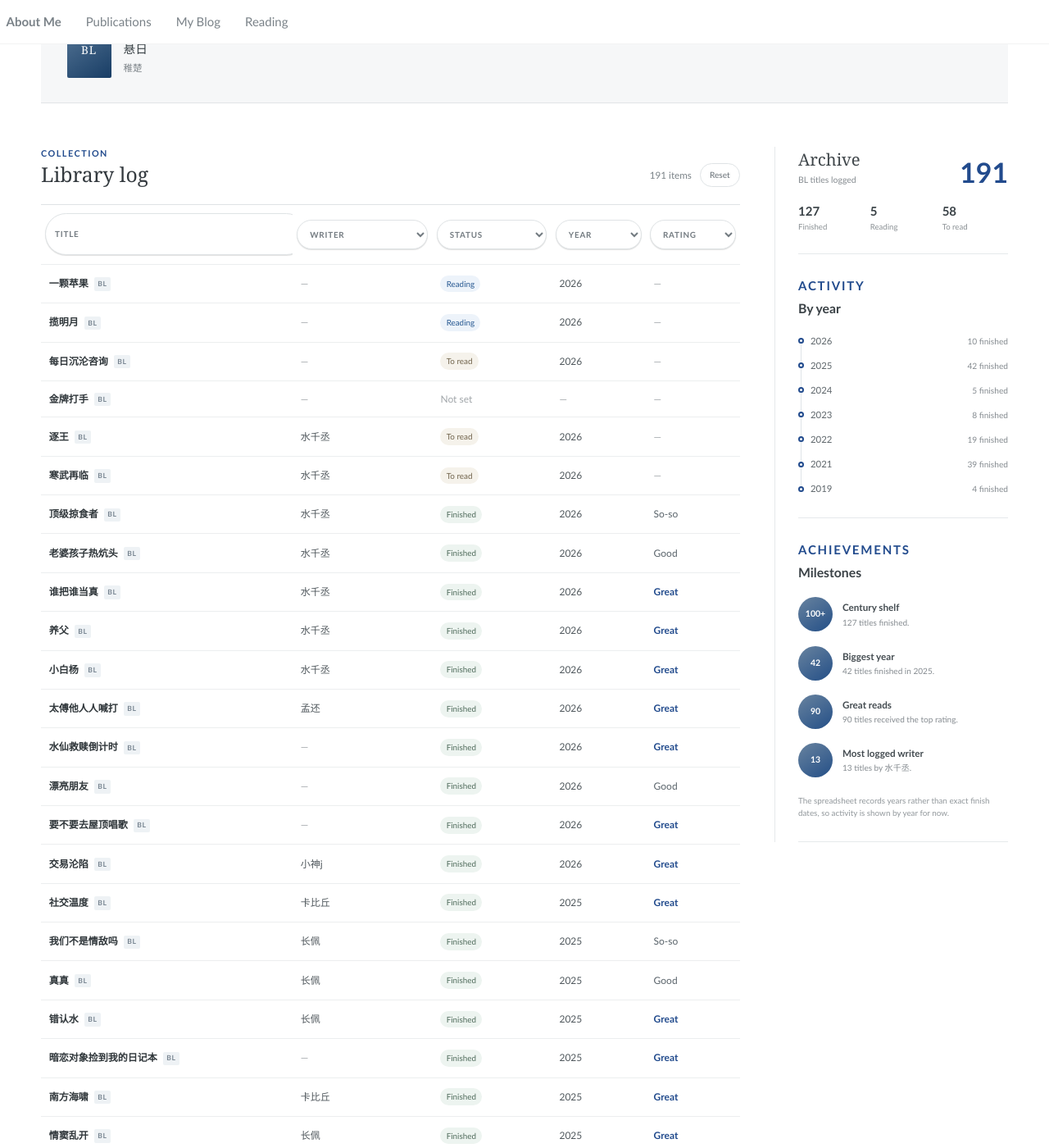
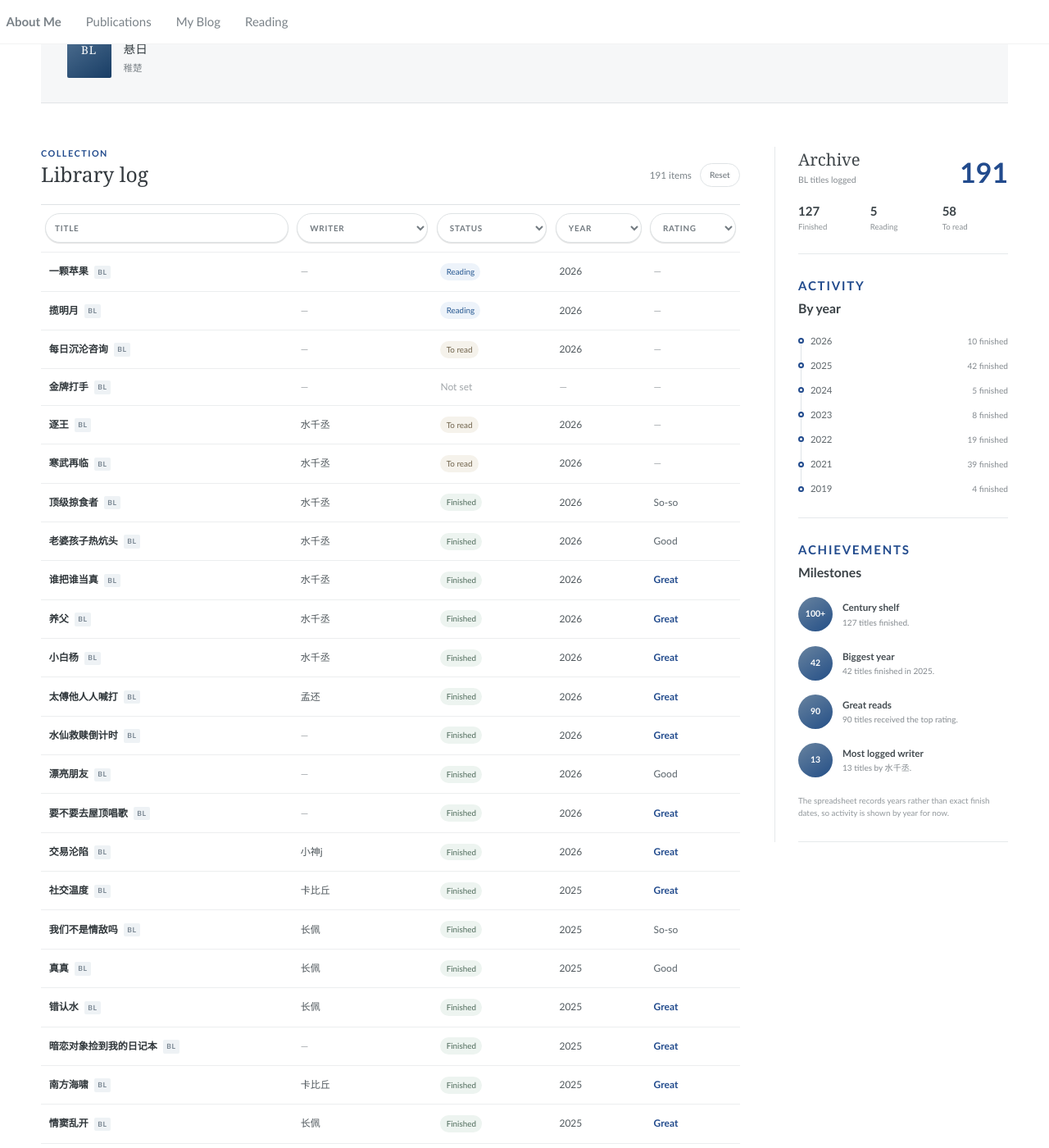
Before and after one commit to Cathylixi/Cathylixi.github.io, a Jekyll site: the page built from _pages/reading.md, in a window 1280 px wide and 1400 px high, scrolled down 429 px. Shown: the whole window at 82% size. Built offline with Jekyll 4.4.1, drawn with Linux system fonts in a browser that asks for light colours.

Commit message:
Fix title filter responsive sizing

```diff
--- a/_sass/_reading.scss
+++ b/_sass/_reading.scss
@@ -277,7 +277,9 @@
 
   input,
   select {
+    box-sizing: border-box;
     width: 100%;
+    max-width: 100%;
     min-width: 0;
     min-height: 36px;
     margin: 0;
```
